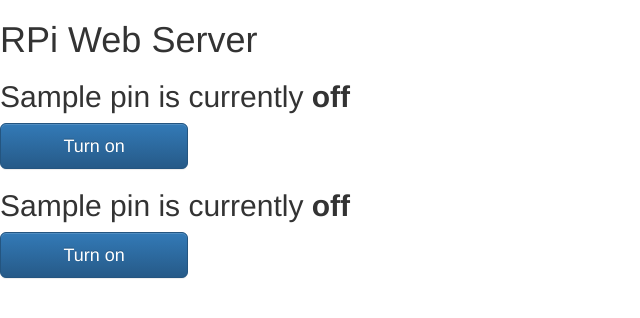
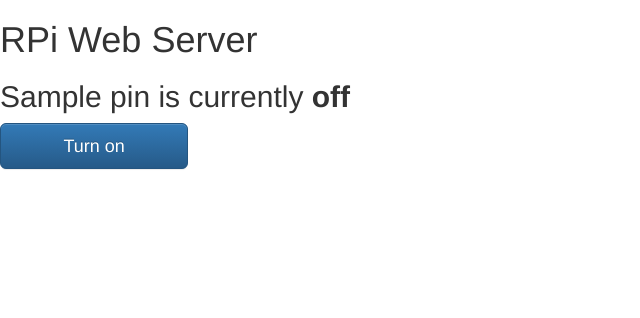
Before and after one commit to charredchar/pcpower, a Flask app: template templates/main.html in a window 1280 px wide. Shown: the top 318 px of the page, without its empty margins (0-640 px from the left). Run offline with Flask 2, Linux system fonts and the light colour scheme; the template is opened without the code that fills it: most values are stand-ins (such as "Sample title", 1, 10 or a date in 2020); some libraries are stand-ins or nearby versions.

Commit message:
Update main.html

```diff
--- a/templates/main.html
+++ b/templates/main.html
@@ -21,17 +21,5 @@
       <a href="/{{pin}}/on" class="btn btn-block btn-lg btn-primary" role="button">Turn on</a></div></div>
    {% endif %}
    {% endfor %}
-
-   {% for pin in statuspins %}
-   <h2>{{ statuspins[pin].name }}
-   {% if switchpins[pin].state == true %}
-      is currently <strong>on</strong></h2><div class="row"><div class="col-md-2">
-      <a href="/{{pin}}/off" class="btn btn-block btn-lg btn-default" role="button">Turn off</a></div></div>
-   {% else %}
-      is currently <strong>off</strong></h2><div class="row"><div class="col-md-2">
-      <a href="/{{pin}}/on" class="btn btn-block btn-lg btn-primary" role="button">Turn on</a></div></div>
-   {% endif %}
-   {% endfor %}
-
 </body>
 </html>
```
